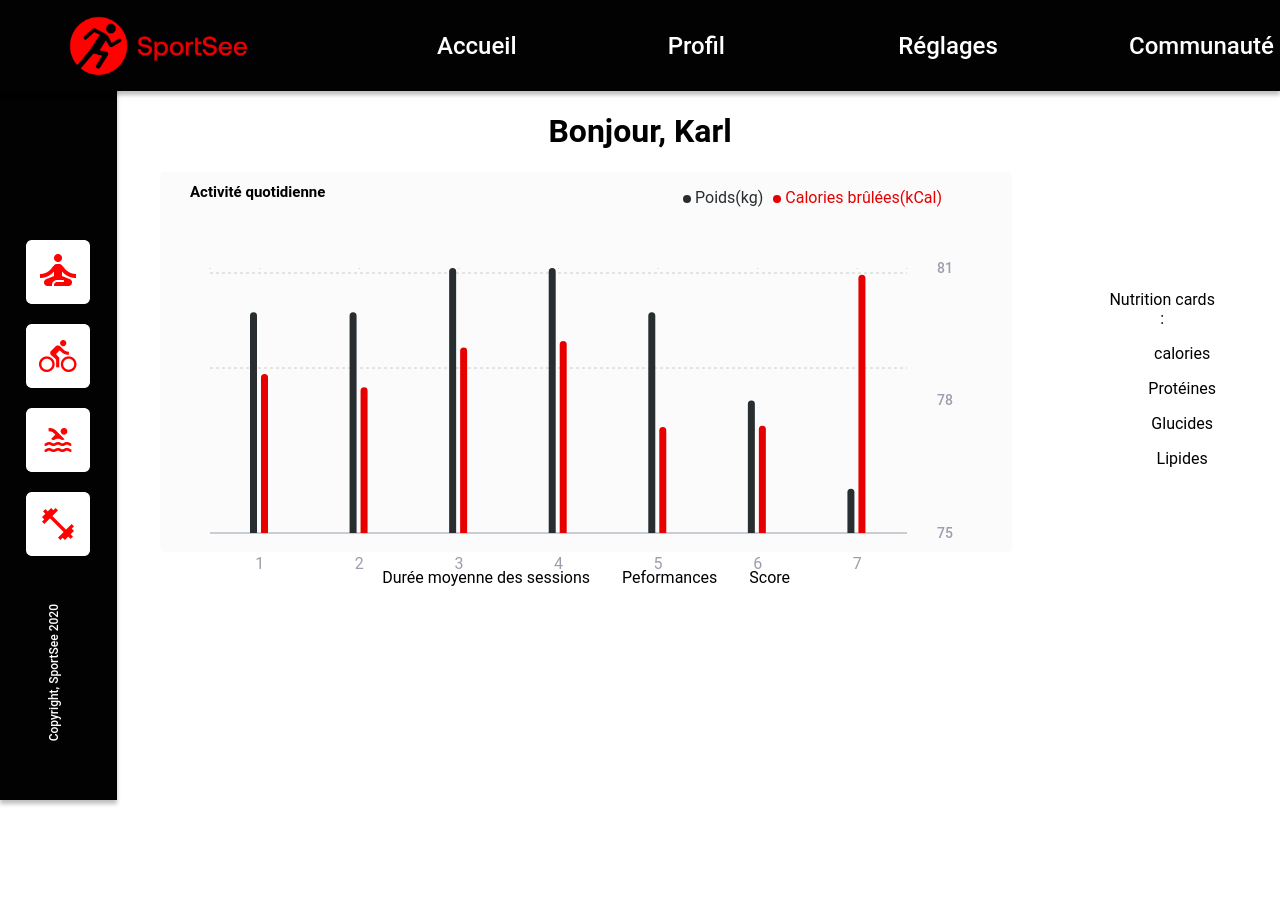
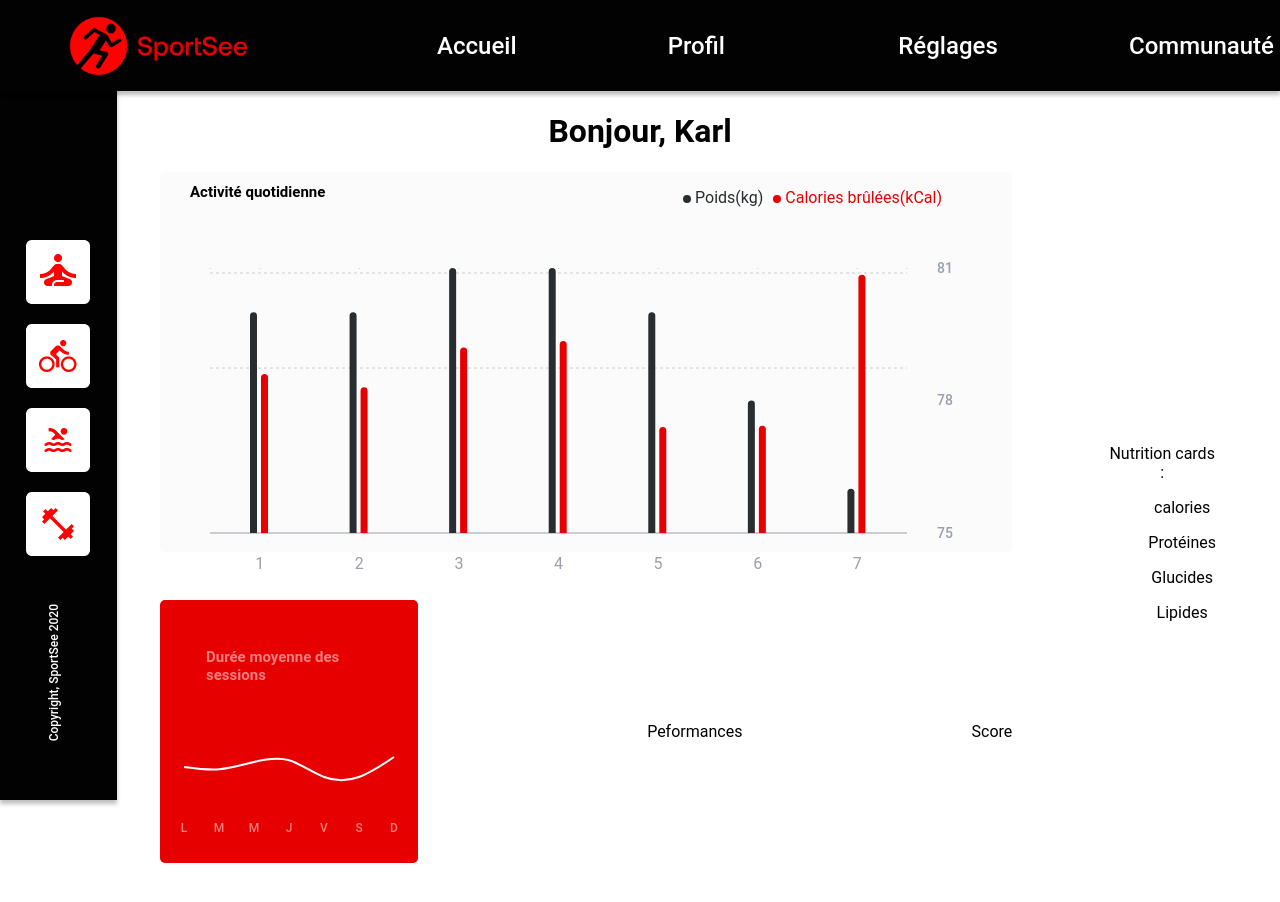
Before and after one commit to fvnny-code/SportSee, a React (Create React App) app in the folder front-end/: page /user/1 in a window 1280 px wide. Shown: the top 902 px of the page. Before the commit the page ends 800 px from the top, so only its background shows below. Built offline with nearby package versions, Linux system fonts and the light colour scheme.

Commit message:
implementation and styling of AverageSessionsChart LineChart.

```diff
--- a/front-end/src/components/Charts/AverageSessionsChart.jsx
+++ b/front-end/src/components/Charts/AverageSessionsChart.jsx
@@ -1,20 +1,109 @@
-import { LineChart, Line, XAxis, YAxis, CartesianGrid, Tooltip, Legend, ResponsiveContainer } from "recharts";
-
+import { CartesianGrid, LineChart, XAxis, YAxis, Tooltip, Line, ResponsiveContainer } from "recharts";
 import { UserContext } from "../../utils/context";
 import { useContext } from "react";
 
 export function AverageSessionsChart() {
 
     const context = useContext(UserContext);
-    console.log(context.averageSessions)
+    console.log(context.averageSessions.sessions)
     if (!context.hasLoaded) {
         return <></>;
     }
 
+    //Format Xaxis ticks
+    //@param {Number} day - day of the week
+    //@returns corresponding letter of the day
+
+    const xAxisFormatter = (day) => {
+        switch (day) {
+            case 1: return 'L';
+            case 2: return 'M';
+            case 3: return 'M';
+            case 4: return 'J';
+            case 5: return 'V';
+            case 6: return 'S';
+            case 7: return 'D';
+            default: return '';
+        }
+    }
+
+    // Format Tooltip
+    // @param {array} payload - source data
+    // @param {boolean} active - is Tootip active
+    // @returns the value when a dot on the line is pointed
+
+    function CustomToolTipSessionDuration({ active, payload }) {
+        if (active) {
+            return (
+                <div className='sessionDurationChartTooltip'>
+                    <div>{`${payload[0].value}`}min</div>
+                </div>
+            )
+        }
+        return null
+    }
+
+    function customMouseMove(e) {
+        let sessionWrap = document.querySelector('.LinechartContainer ');
+
+        if (e.isTooltipActive) {
+            let windowWidth = sessionWrap.offsetWidth;
+            let mouseXpercent = Math.floor(
+                (e.activeCoordinate.x / windowWidth) * 100
+            );
+
+            sessionWrap.style.background = `linear-gradient(90deg, rgba(255,0,0, 1) ${mouseXpercent}%, rgba(0,0,0,0.1) ${mouseXpercent}%, rgba(0,0,0,0.1) 100%)`;
+        }
+        else {
+            sessionWrap.style.background = 'transparent'
+        }
+    }
+
+    function customOnMouseOut() {
+        let sessionWrap = document.querySelector('.LinechartContainer');
+        sessionWrap.style.background = 'transparent'
+    }
+
 
     return (
-        <>
-        </>
-    )
+        <div className="LinechartContainer">
+            <h2 className="LineChartTitle white">Durée moyenne des sessions</h2>
+            <ResponsiveContainer width="100%" height="100%">
+                <LineChart
+                    data={context.averageSessions.sessions}
+                    margin={{
+                        top: 80,
+                        right: 8,
+                        left: 8,
+                        bottom: 40
+                    }}
+                    onMouseMove={(e) => customMouseMove(e)}
+                    onMouseOut={() => customOnMouseOut()}
+                >
+                    <CartesianGrid horizontal={false} vertical={false} />
+                    <XAxis
+                        dataKey="day"
+                        type="category"
+                        axisLine={false}
+                        tickLine={false}
+                        tick={{ fontSize: 12, fontWeight: 500 }}
+                        tickFormatter={xAxisFormatter}
+                        stroke="rgba(255, 255, 255, 0.5)"
+                        tickMargin={40}
+
+                    />
+                    <YAxis hide="true" domain={["dataMin", "dataMax"]} />
+                    <Tooltip content={<CustomToolTipSessionDuration />} cursor={false} />
+                    <Line
+                        dataKey="sessionLength"
+                        type="natural"
+                        stroke="#FFFFFF"
+                        dot={false}
+                        strokeWidth={2} />
+                </LineChart>
+            </ResponsiveContainer>
+
+        </div>
+    );
 
 }
--- a/front-end/src/index.css
+++ b/front-end/src/index.css
@@ -24,6 +24,10 @@ a {
 ul,
 li {
   list-style: none;
+}
+
+.white {
+  color: #fff;
 }
 
 ::-webkit-scrollbar {
@@ -62,6 +66,17 @@ li {
   width: 100%;
 }
 
+.chartsContainer {
+  display: flex;
+  justify-content: space-between;
+  align-items: center;
+  gap: 2rem;
+  padding: 3rem;
+}
+
+/* Chart */
+
+/* Activity */
 .activityChart {
   background-color: #FBFBFB;
   padding: 30px;
@@ -70,19 +85,7 @@ li {
   margin: 0 3rem;
 }
 
-
-
-.chartsContainer {
-  display: flex;
-  justify-content: center;
-  align-items: center;
-  gap: 2rem;
-  padding: 1rem;
-}
-
-/* Chart */
 .BarchartContainer {
-
   width: 100%;
   height: 320px;
   display: flex;
@@ -118,3 +121,51 @@ li {
   font-weight: 500;
   font-size: 14px;
 }
+
+/* Average Sessions Duration */
+
+.LinechartContainer {
+  display: flex;
+  flex-direction: column;
+  justify-content: center;
+  /* align-items: center; */
+  height: 100%;
+}
+
+.LineChartTitle {
+  font-size: 15px;
+  font-weight: bold;
+  color: #FFFFFF;
+  opacity: 0.5;
+  width: 150px;
+  text-align: left;
+  margin-left: 20px;
+  position: relative;
+  top: 20px;
+  left: 10px;
+}
+
+.sessionDurationChart {
+  background-color: #E60000;
+  border-radius: 5px;
+  height: 263px;
+  width: 258px;
+  position: relative;
+  display: flex;
+  flex-direction: column;
+  padding: 1rem;
+}
+
+.sessionDurationChartTooltip {
+  display: flex;
+  width: 40px;
+  height: 25px;
+  background-color: #FFFFFF;
+  border: none;
+
+  font-size: 8px;
+  font-weight: 500;
+  justify-content: center;
+  align-items: center;
+
+}
--- a/front-end/src/pages/User.jsx
+++ b/front-end/src/pages/User.jsx
@@ -22,8 +22,10 @@ export default function User() {
                                 <ActivityChart />
                             </div>
                             <div className='chartsContainer'>
-                                <div className='sessionDurationChart'>Durée moyenne des sessions</div>
-                                <AverageSessionsChart />
+                                <div className='sessionDurationChart'>
+                                    <AverageSessionsChart />
+                                </div>
+
                                 <div className='performanceChart'>Peformances</div>
                                 <div className='scoreChart'>Score</div>
                             </div>
```
